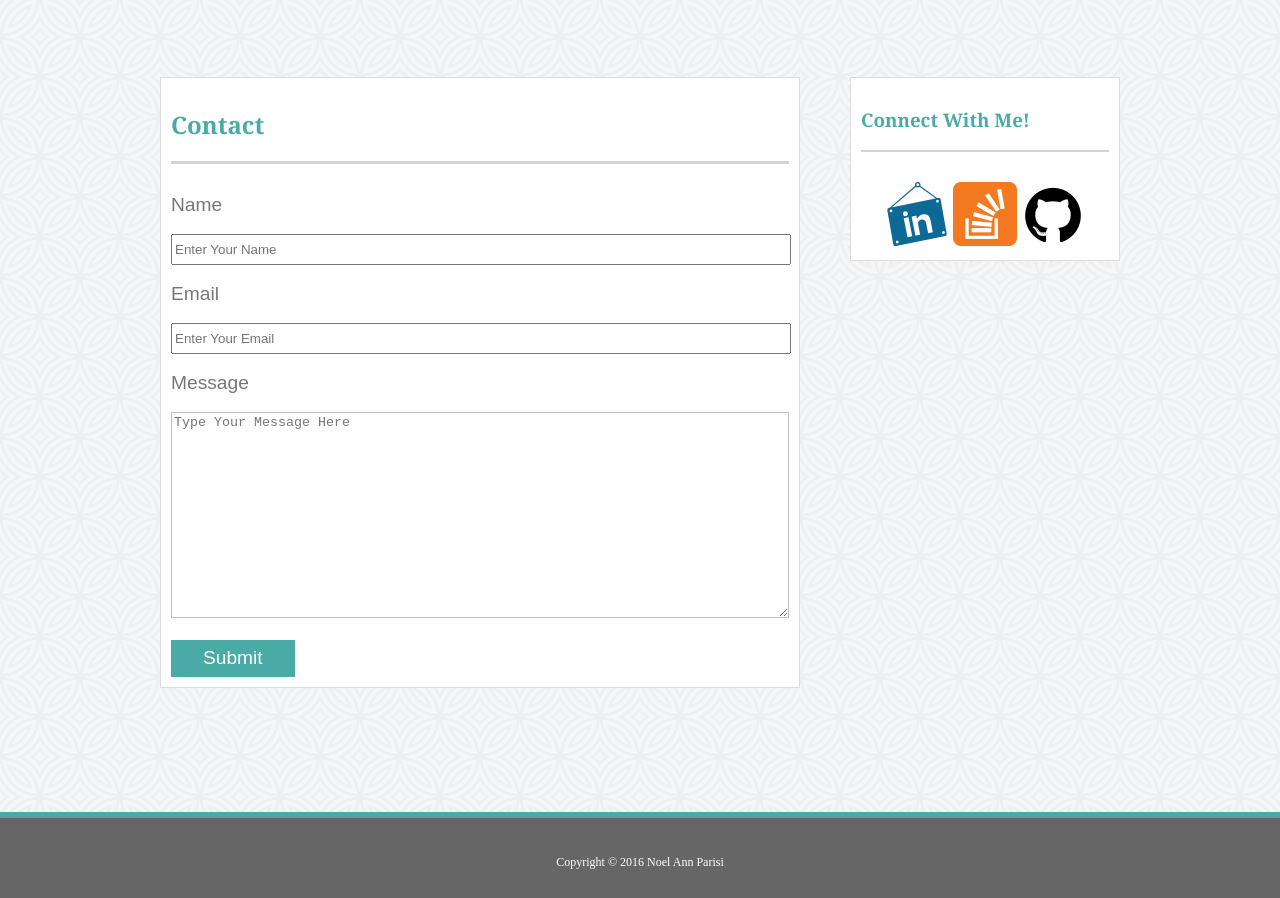
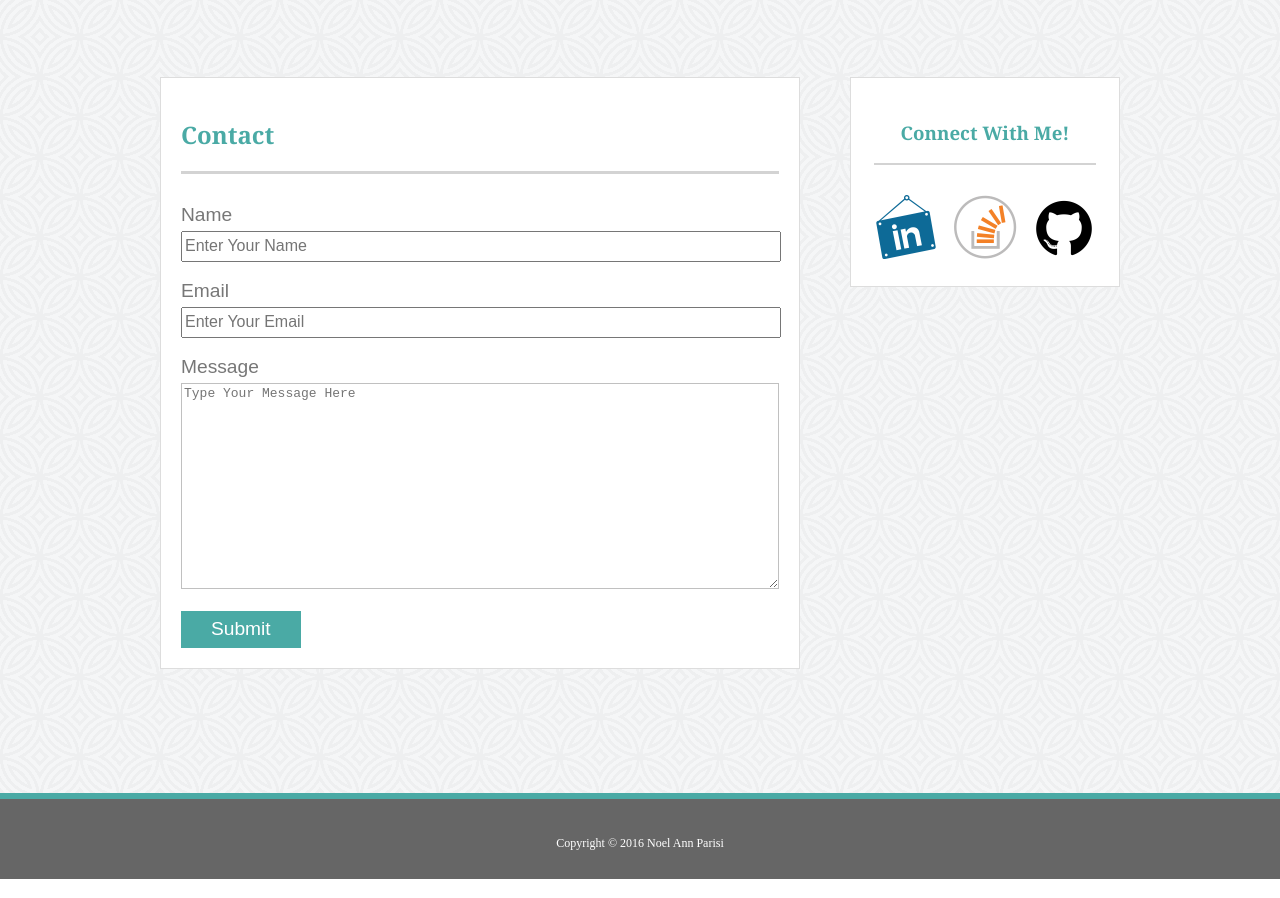
Before and after one commit to NoelAnnParisi/Basic_Portfolio, a PHP site: page /contact.html in a window 1280 px wide. Shown: the part 83-981 px from the top of the page. Run offline with PHP 8.4, Linux system fonts and the light colour scheme.

Commit message:
fixes apperance

```diff
--- a/aboutme.html
+++ b/aboutme.html
@@ -31,8 +31,8 @@
 	<div class="right">
 		<h3>Connect With Me!</h3>
 		<hr>
-		<a href="http://linkedin.com/in/noel-parisi-366877b3" target="_blank"><img src="assets/images/linkedin_image.png" class="icon" alt="linkedin"></a>
-		<a href="http://stackexchange.com/users/9846239/noel-parisi"><img src="assets/images/overflow_image.png" class="icon" alt="exchange"></a>
+		<a href="http://linkedin.com/in/noel-parisi-366877b3" target="_blank"><img src="assets/images/linkedin_image.png" id="left-icon" class="icon" alt="linkedin"></a>
+		<a href="http://stackexchange.com/users/9846239/noel-parisi"><img src="assets/images/overflow1.png" class="icon" alt="exchange"></a>
 		<a href="https://github.com/noelannparisi"><img src="assets/images/github_image.png" class="icon" alt="github"></a>
 	</div>
 
--- a/assets/css/ucbstyle.css
+++ b/assets/css/ucbstyle.css
@@ -88,12 +88,14 @@ nav{
 textarea{
 	height: 200px;
     width: 99%;
-    border: solid silver 1px
+    border: solid silver 1px;
+    font-size: medium;
 }
 
 input{
 	width: 99%;
     height: 25px;
+    font-size: medium;
 }
 
 hr{
@@ -148,20 +150,32 @@ hr{
 	text-align: center;
 	background-color: white;
 	box-sizing: border-box;
-    padding: 10px;
+    padding: 23px;
 }
 
-.right > hr{
+.right > hr {
 	height:2px;
 }
 
-.icon{
+.right > h3 {
+	text-align: center;
+}
+
+.icon {
 	display: inline-block;
 	height:64px;
 	width:64px;
 }
 
-.copyright{
+#left-icon{
+	float:left;
+}
+
+.right > a:last-child > img {
+	float:right;
+}
+
+.copyright {
 	margin-top: 37px;
     text-align: center;
     color: white;
@@ -180,6 +194,7 @@ hr{
 	font-family: 'Arial', 'Helvetica Neue', Helvetica, sans-serif;
 	color:#777777;
 	font-size:larger;
+	margin-bottom: 5px;
 }
 
 #submit{
@@ -195,7 +210,7 @@ hr{
 .formspecs{
 	width:640px;
 	box-sizing: border-box;
-    padding: 10px;
+    padding: 20px;
     display:inline-block;
 	border: solid #dddddd 1px;
 	background-color: white;
--- a/contact.html
+++ b/contact.html
@@ -27,17 +27,17 @@
 	<div class="formspecs">
 	<h2>Contact</h2>
 	<hr>
-		<label class="form">Name</label><br><br>
+		<label class="form">Name</label><br>
 		<input name="name" placeholder="Enter Your Name">
 		<br>
 		<br>
 
-		<label class="form">Email</label><br><br>
+		<label class="form">Email</label><br>
 		<input name ="email" type="email" placeholder="Enter Your Email">
 		<br>
 		<br>
 
-		<label class="form">Message</label><br><br>
+		<label class="form">Message</label><br>
 		<textarea name="message" placeholder="Type Your Message Here"></textarea>
 		<br>
 		<br>
@@ -47,8 +47,8 @@
 	<div class="right">
 		<h3>Connect With Me!</h3>
 		<hr>
-		<a href="http://linkedin.com/in/noel-parisi-366877b3" target="_blank"><img src="assets/images/linkedin_image.png" class="icon" alt="linkedin"></a>
-		<a href="http://stackexchange.com/users/9846239/noel-parisi" target="_blank"><img src="assets/images/overflow_image.png" class="icon" alt="exchange"></a>
+		<a href="http://linkedin.com/in/noel-parisi-366877b3" target="_blank"><img src="assets/images/linkedin_image.png" id="left-icon" class="icon" alt="linkedin"></a>
+		<a href="http://stackexchange.com/users/9846239/noel-parisi" target="_blank"><img src="assets/images/overflow1.png" class="icon" alt="exchange"></a>
 		<a href="https://github.com/noelannparisi" target="_blank"><img src="assets/images/github_image.png" class="icon" alt="github"></a>
 
 	</div>
--- a/index.html
+++ b/index.html
@@ -34,8 +34,8 @@
 	<div class="right">
 		<h3>Connect With Me!</h3>
 		<hr>
-		<a href="http://linkedin.com/in/noel-parisi-366877b3" target="_blank"><img src="assets/images/linkedin_image.png" class="icon" alt="linkedin"></a>
-		<a href="http://stackexchange.com/users/9846239/noel-parisi" target="_blank"><img src="assets/images/overflow_image.png" class="icon" alt ="overflow"></a>
+		<a href="http://linkedin.com/in/noel-parisi-366877b3" target="_blank"><img src="assets/images/linkedin_image.png" id="left-icon" class="icon" alt="linkedin"></a>
+		<a href="http://stackexchange.com/users/9846239/noel-parisi" target="_blank"><img src="assets/images/overflow1.png" class="icon" alt ="overflow"></a>
 		<a href="https://github.com/noelannparisi" target="_blank"><img src="assets/images/github_image.png" class="icon" alt="github"></a>
 
 	</div>
```
Also changed, not shown: portfolio.html (+6 -3 lines), assets/images/overflow1.png (added).
